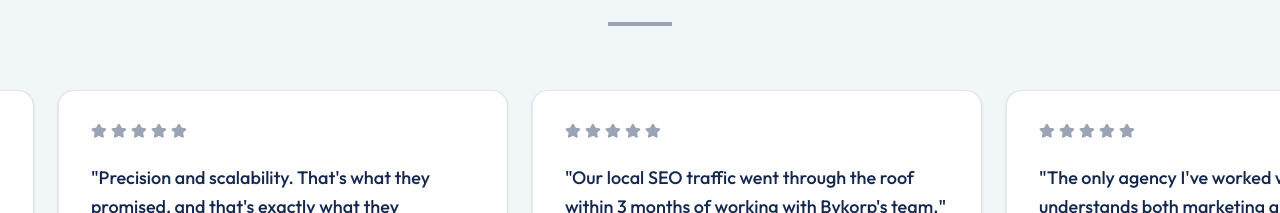
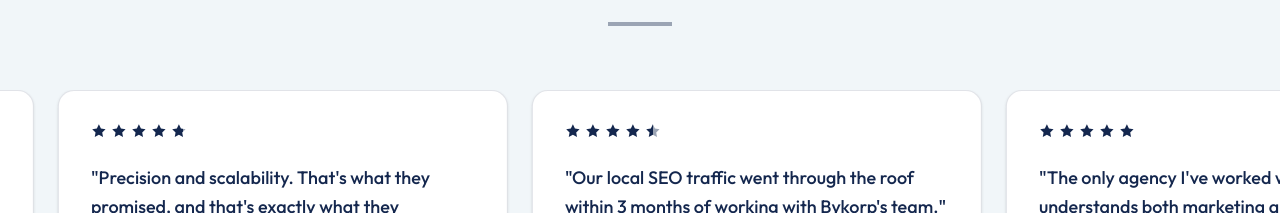
Before and after one commit to arif12islam/bykorp, a Next.js app: page / in a window 1280 px wide. Shown: the part 4800-5013 px from the top of the page. Built offline with nearby package versions, Linux system fonts and the light colour scheme.

Commit message:
feat(ui): add dynamic fractional StarRating component to reviews

```diff
--- a/src/components/sections/Reviews.tsx
+++ b/src/components/sections/Reviews.tsx
@@ -1,7 +1,6 @@
 "use client"
 
 import { Section } from "@/components/ui/Section"
-import { Star } from "lucide-react"
 
 const REVIEWS = [
     {
@@ -16,14 +15,14 @@ const REVIEWS = [
         quote: "Precision and scalability. That's what they promised, and that's exactly what they delivered.",
         name: "Marcus Thorne",
         role: "Director of Marketing, BuildCo",
-        rating: 5,
+        rating: 4.8,
     },
     {
         id: 3,
         quote: "Our local SEO traffic went through the roof within 3 months of working with Bykorp's team.",
         name: "Elena Rodriguez",
         role: "Founder, Nova Services",
-        rating: 5,
+        rating: 4.5,
     },
     {
         id: 4,
@@ -33,6 +32,46 @@ const REVIEWS = [
         rating: 5,
     },
 ]
+
+function StarRating({ rating }: { rating: number }) {
+    return (
+        <div className="flex gap-1 mb-6">
+            {[...Array(5)].map((_, index) => {
+                // Calculate how filled this specific star should be (0% to 100%)
+                const fillPercentage = Math.max(0, Math.min(100, (rating - index) * 100))
+
+                // Create a unique ID for the linear gradient to avoid conflicts
+                const gradientId = `star-gradient-${rating}-${index}`
+
+                return (
+                    <svg
+                        key={index}
+                        xmlns="http://www.w3.org/2000/svg"
+                        viewBox="0 0 24 24"
+                        fill="none"
+                        stroke="currentColor"
+                        strokeWidth="2"
+                        strokeLinecap="round"
+                        strokeLinejoin="round"
+                        className="w-4 h-4"
+                    >
+                        <defs>
+                            <linearGradient id={gradientId} x1="0%" y1="0%" x2="100%" y2="0%">
+                                <stop offset={`${fillPercentage}%`} stopColor="#14274E" /> {/* brand-primary */}
+                                <stop offset={`${fillPercentage}%`} stopColor="#9BA4B4" /> {/* brand-accent */}
+                            </linearGradient>
+                        </defs>
+                        <polygon
+                            points="12 2 15.09 8.26 22 9.27 17 14.14 18.18 21.02 12 17.77 5.82 21.02 7 14.14 2 9.27 8.91 8.26 12 2"
+                            fill={`url(#${gradientId})`}
+                            stroke="none"
+                        />
+                    </svg>
+                )
+            })}
+        </div>
+    )
+}
 
 export function Reviews() {
     return (
@@ -53,11 +92,7 @@ export function Reviews() {
                             className="w-[350px] md:w-[450px] shrink-0 rounded-2xl border border-brand-accent/30 shadow-sm bg-white p-8 flex flex-col justify-between"
                         >
                             <div>
-                                <div className="flex gap-1 mb-6">
-                                    {Array.from({ length: review.rating }).map((_, i) => (
-                                        <Star key={i} className="text-brand-accent fill-brand-accent" size={16} />
-                                    ))}
-                                </div>
+                                <StarRating rating={review.rating} />
                                 <p className="text-brand-primary font-medium text-lg leading-relaxed mb-8">
                                     "{review.quote}"
                                 </p>
```
